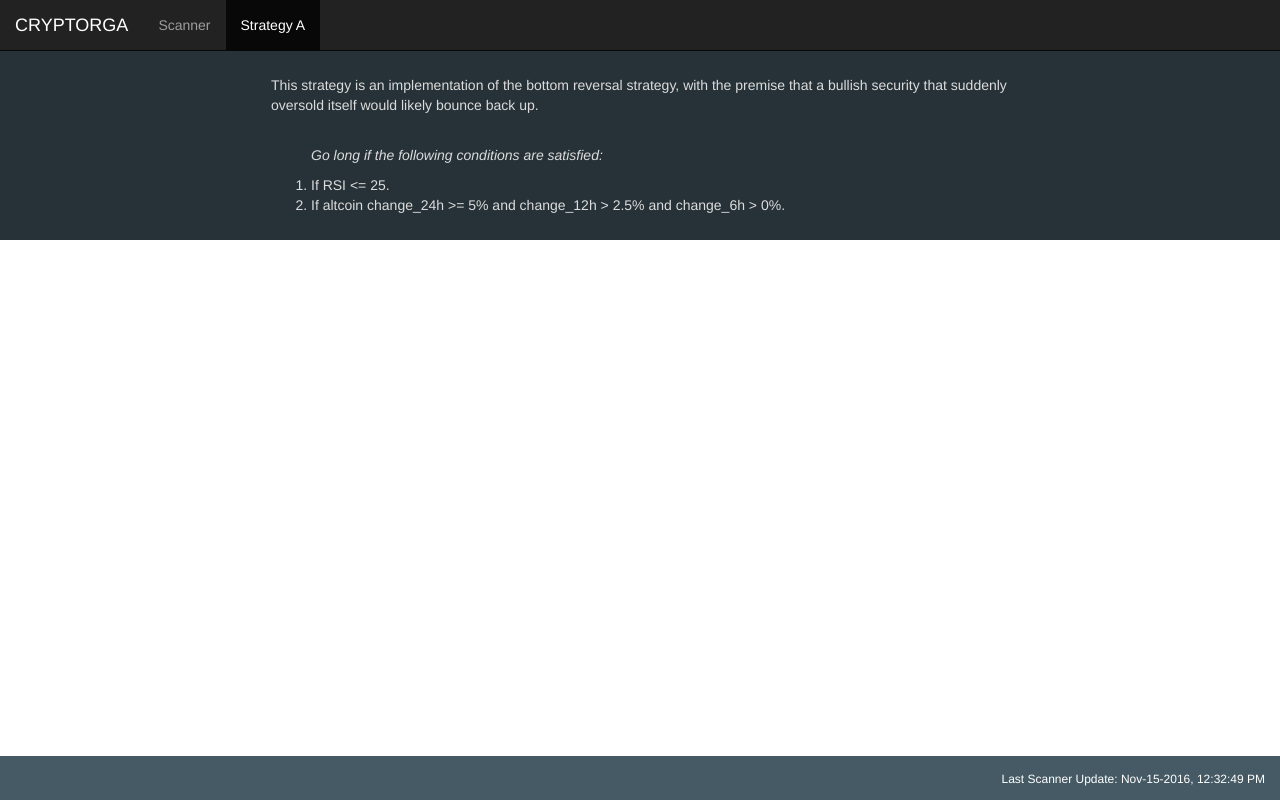
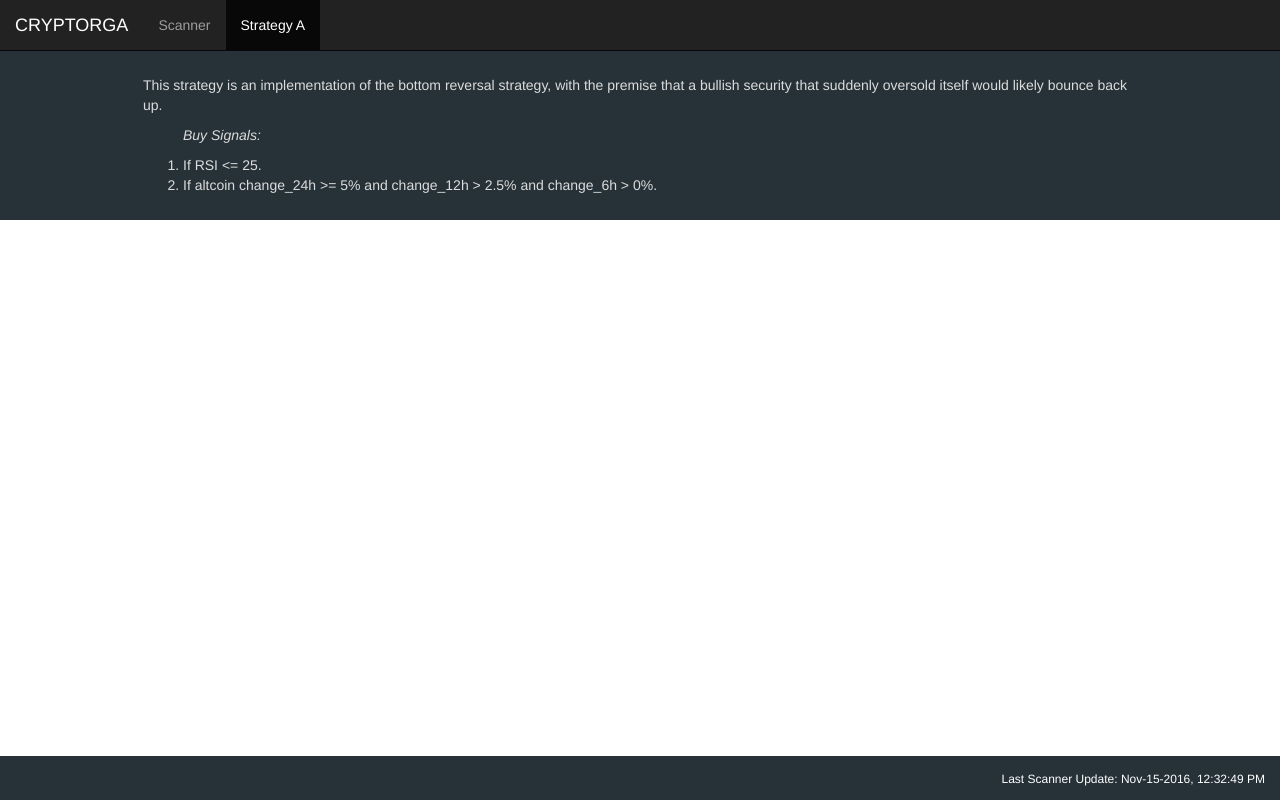
Before and after one commit to DominicOrga/Crypto-Scanner, a Django app: page /strata/ in a window 1280 px wide. Run offline with Django 3.2, Linux system fonts and the light colour scheme; some libraries are stand-ins or nearby versions.

Commit message:
Minor update on htmls

```diff
--- a/scanner/templates/header.html
+++ b/scanner/templates/header.html
@@ -33,7 +33,7 @@
 		}
 
 		.footer-bottom {
-		    background-color: #455A64;
+		    background-color: #263238;
 		    min-height: 30px;
 		    width: 100%;
 		    position: fixed;
--- a/scanner/templates/scanner/scanner.html
+++ b/scanner/templates/scanner/scanner.html
@@ -43,9 +43,6 @@
 
 {% block javascript %}
 	<script type="text/javascript">
-
-		// URLs
-		var updateTableListeners = []
 
 		function updateTable() {
 			$.ajax({
--- a/strata/templates/strata/strata.html
+++ b/strata/templates/strata/strata.html
@@ -10,18 +10,16 @@
 {% block body %}
 
 	<div style="height: 200%; background-color: #263238; color: Gainsboro" align="center">
-		<div style="width: 60%; margin-top: -25px">
+		<div style="width: 80%; margin-top: -25px">
 			<div style="margin-left: auto; margin-right: auto; margin-top: 25px; margin-bottom: 15px;  text-align: left; display: inline-block;" class="container-fluid">
 
 				<p>
 					This strategy is an implementation of the bottom reversal strategy, with the premise that a bullish security that suddenly oversold itself would likely bounce back up.
 				</p>
 
-				<br>
-
 				<ol>
 					<p>
-						<i>  Go long if the following conditions are satisfied: </i	>
+						<i>  Buy Signals: </i>
 						<li> If RSI <= 25. </li>
 						<li> If altcoin change_24h >= 5% and change_12h > 2.5% and change_6h > 0%. </li>
 					</p>
```
